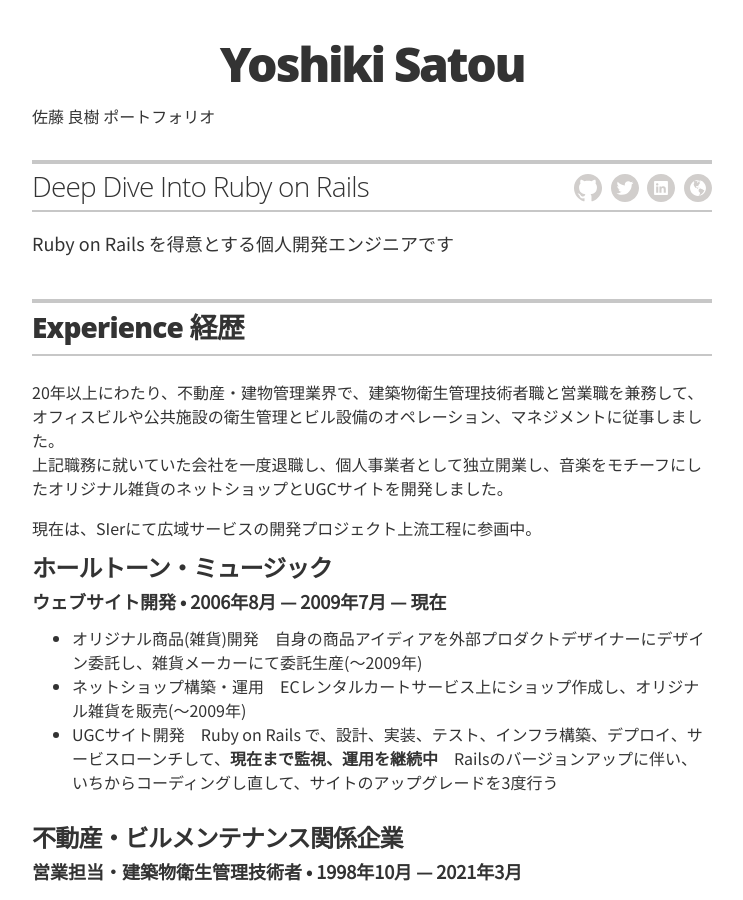
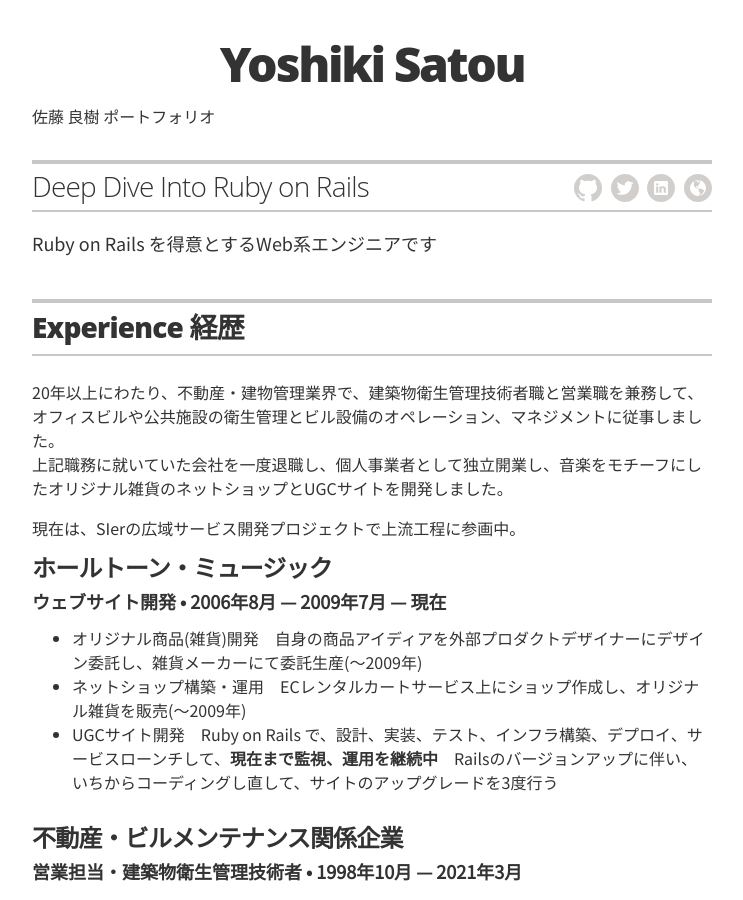
Before and after one commit to wholetonemusic/gcv_portfolio, a Jekyll site: the page built from index.html, in a window 1280 px wide and 900 px high. Shown: the whole window, without its empty margins (268-1011 px from the left). Built offline with Jekyll 4.4.1, drawn with Linux system fonts in a browser that asks for light colours.

Commit message:
add Sier experience mod

```diff
--- a/_config.yml
+++ b/_config.yml
@@ -25,7 +25,7 @@
 resume_header_contact_info:     ""
 display_header_contact_info:    "false"
 
-resume_header_intro: "<p>Ruby on Rails を得意とする個人開発エンジニアです</p>"
+resume_header_intro: "<p>Ruby on Rails を得意とするWeb系エンジニアです</p>"
 
 # use "yes" to display the email contact button,
 # "no" to display an "I'm not looking for work" message,
@@ -43,7 +43,7 @@
 resume_section_links:           true
 # resume_section_associations:    true
 # resume_section_interests:       true
-resume_experience_summary: "<p>20年以上にわたり、不動産・建物管理業界で、建築物衛生管理技術者職と営業職を兼務して、オフィスビルや公共施設の衛生管理とビル設備のオペレーション、マネジメントに従事しました。<br />上記職務に就いていた会社を一度退職し、個人事業者として独立開業し、音楽をモチーフにしたオリジナル雑貨のネットショップとUGCサイトを開発しました。</p><p>現在は、SIerにて広域サービスの開発プロジェクト上流工程に参画中。</p>"
+resume_experience_summary: "<p>20年以上にわたり、不動産・建物管理業界で、建築物衛生管理技術者職と営業職を兼務して、オフィスビルや公共施設の衛生管理とビル設備のオペレーション、マネジメントに従事しました。<br />上記職務に就いていた会社を一度退職し、個人事業者として独立開業し、音楽をモチーフにしたオリジナル雑貨のネットショップとUGCサイトを開発しました。</p><p>現在は、SIerの広域サービス開発プロジェクトで上流工程に参画中。</p>"
 # Resume social links
 # uncomment the options you wish to display, and add your own URL
 resume_social_links:
```
